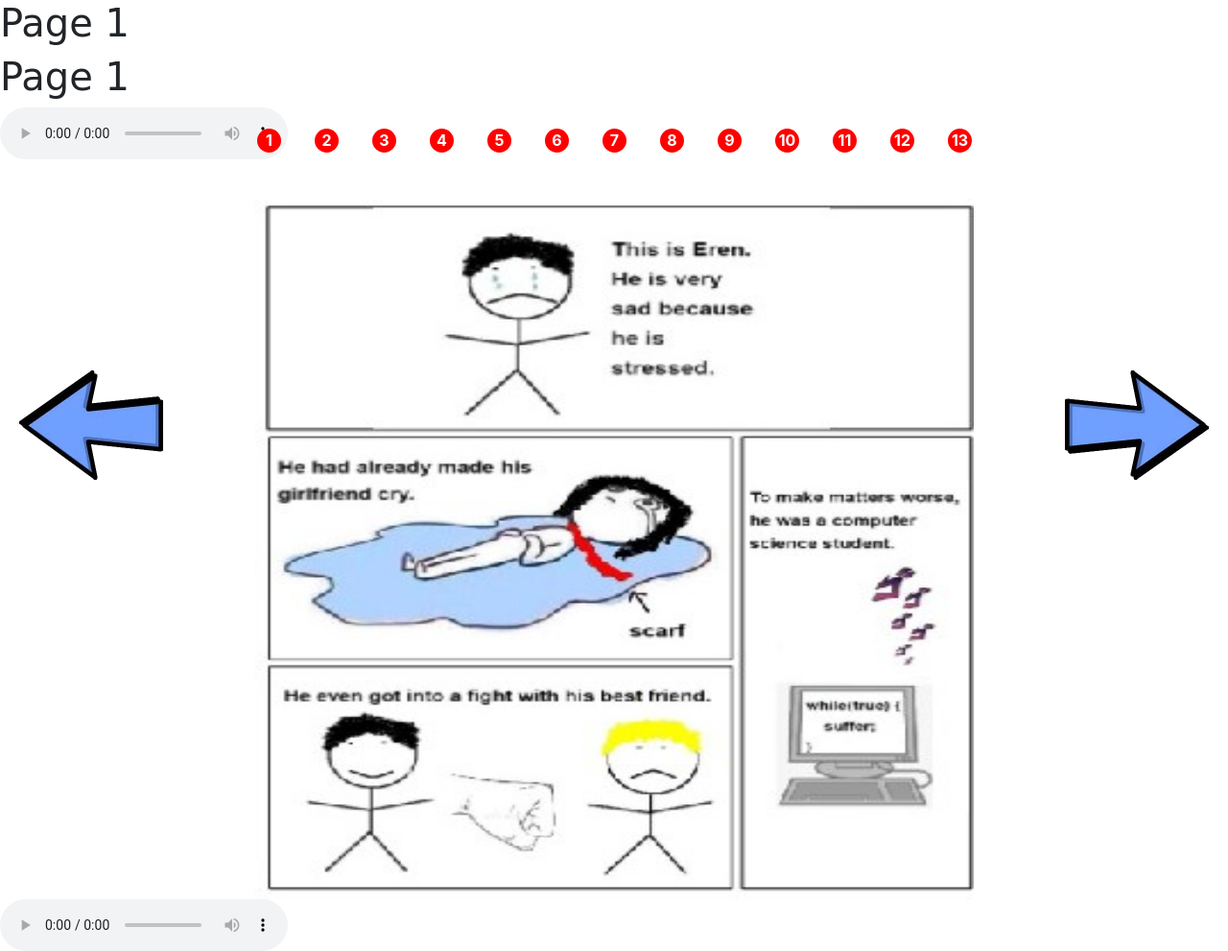
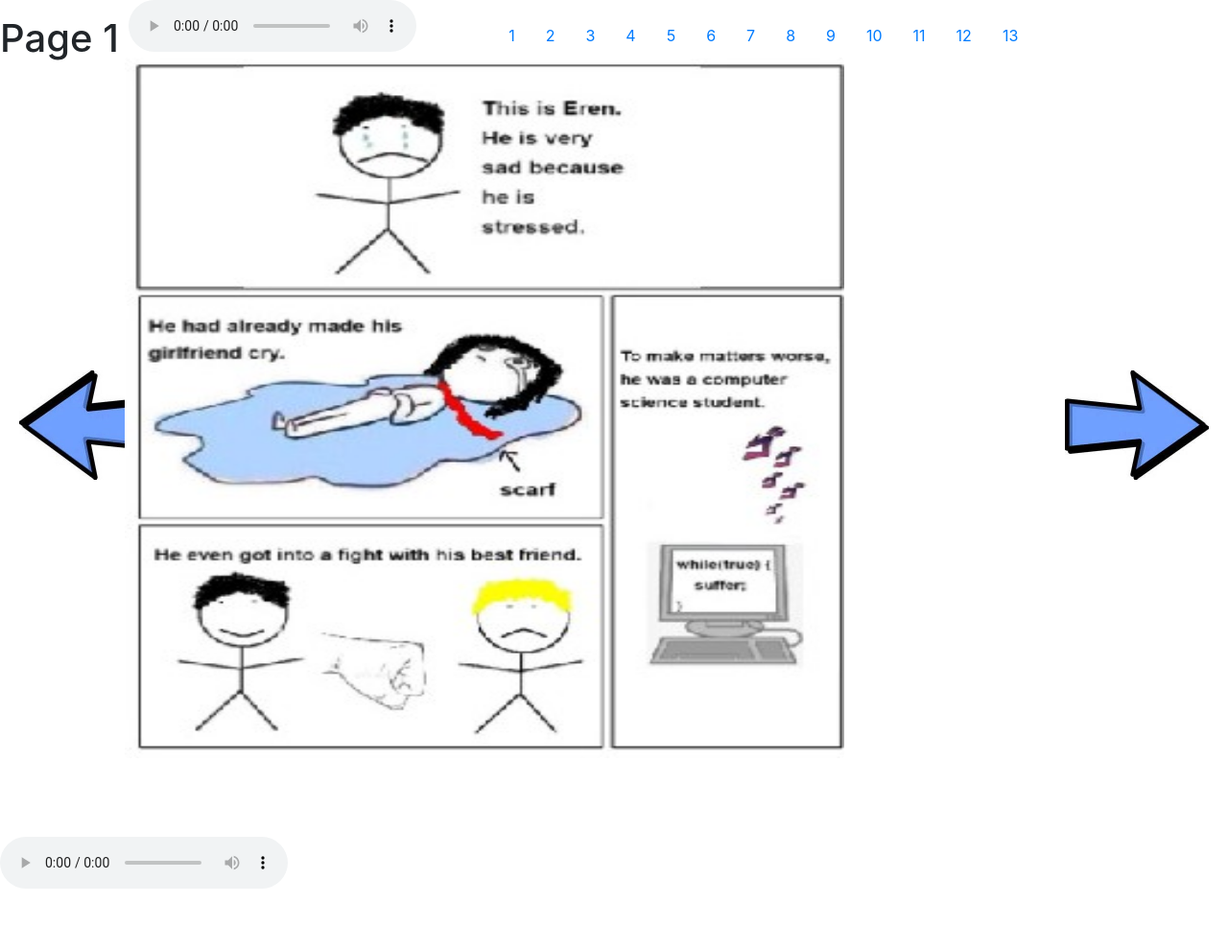
Before and after one commit to TimHanneman/Adventures_of_the_4_MATEs, a Flask app: template templates/page.html in a window 1280 px wide. Shown: the whole page at 96% size. After the commit the page ends 926 px from the top, so only its background shows below. Run offline with Flask 2, Linux system fonts and the light colour scheme; the template is opened without the code that fills it: most values are stand-ins (such as "Sample title", 1, 10 or a date in 2020); some libraries are stand-ins or nearby versions.

Commit message:
Reverting to 37f8752

```diff
--- a/CSTGP.py
+++ b/CSTGP.py
@@ -13,7 +13,3 @@ def titlePage():
 @app.route('/page<pageNumber>')
 def page(pageNumber):
     return render_template('page.html', pageNumber=int(pageNumber))
-
-@app.route('/Page<pageNumber>')
-def page5(pageNumber):
-    return render_template('page5.html', pageNumber=int(pageNumber))
--- /dev/null
+++ b/bitcoin.py
@@ -0,0 +1,19 @@
+from flask import Flask, render_template
+from flask_bootstrap import Bootstrap
+from PIL import Image
+import random
+
+app = Flask(__name__)
+bootstrap = Bootstrap(app)
+
+@app.route('/')
+def titlePage():
+    return render_template('titlePage.html')
+
+# @app.route('/page<pageNumber>')
+# def page(pageNumber):
+#     return render_template('page.html', pageNumber=int(pageNumber))
+
+@app.route('/page5')
+def page():
+    return render_template('page5.html')
--- a/static/stylesheets/style.css
+++ b/static/stylesheets/style.css
@@ -18,104 +18,17 @@ body{
 
   /* class to position the comic page */
   .center {
-      /* position: absolute;
+      position: absolute;
       bottom: 10;
       right: 400;
-      margin: 0 auto;
-      justify-content: center; */
-        text-align: center;
-  }
-
-  img{
-    /* display: block; */
-    text-align: center;
-    /* max-width:500px;
-    max-height:400px; */
-    /* min-width: ; */
   }
 
   /* class to position the navigation bar */
 .navBar {
-    position: relative;
-    top: -40;
-    margin: 0 auto;
-    text-align: center;
-    z-index: 2;
-    width: 777px;
+    position: absolute;
+    top: 10;
 }
 /* class to position navigation bar pages */
 .tab {
     tab-size: 20;
 }
-
-#nav{
-    background-color: red;
-    height: 25px;
-    width: 25px;
-    border-radius: 50%;
-    color: white;
-    text-align: center;
-    font-weight: bold;
-}
-
-h1{
-    z-index: 4;
-    font-family: "Comic Sans MS", "Comic Sans", cursive;
-}
-
-.pop-out-video{
-    margin: 20px;
-}
-.modal-dialog iframe{
-    margin: 0 auto;
-    display: block;
-}
-
-.page5-button{
-    position: absolute;
-    right: 33%;
-    top: 90%;
-    height: 50px;
-    width: 100px;
-    color: rgb(0, 179, 255);
-    background-color: red;
-}
-
-.transition {
-    background-image: url("https://media.giphy.com/media/xT77Y1T0zY1gR5qe5O/giphy.gif");
-    height: 100%;
-    background-position: center;
-    background-repeat: no-repeat;
-    background-size: cover;
-    animation: transitionOut 1s;
-    -webkit-animation-fill-mode: forwards;
-}
-
-div {
-    animation: transitionIn 0.50s;
-    -webkit-animation-fill-mode: forwards;
-}
-
-@keyframes transitionOut {
-    from {
-        opacity: 0.1;
-        transform: rotateX(0);
-    }
-
-    to {
-        opacity: 0;
-        transform: rotateX(-10deg);
-    }
-}
-
-@keyframes transitionIn {
-    from {
-        opacity: 0;
-        transform: rotateX(-10deg);
-    }
-
-    to {
-        opacity: 1;
-        transform: rotateX(0);
-    }
-}
--- a/templates/page.html
+++ b/templates/page.html
@@ -1,106 +1,117 @@
 {{bootstrap.load_css() }}
-<h1>Page {{ pageNumber }}</h1>
+<h1>Page {{ pageNumber }} <audio controls autoplay>
+    <source src="\static\audio\page{{ pageNumber  }}.mp3" type="audio/mpeg" />
+</audio></h1>
+
 <html>
-    <h1>Page {{ pageNumber }} </h1>
-    <audio controls autoplay>
-        <source src="\static\audio\page{{ pageNumber }}.mp3" type="audio/mpeg" />
-    </audio>
 <head>
     <link rel="stylesheet" href="{{ url_for('static', filename='stylesheets/style.css') }}">
+    <style>
+        .transition {
+            background-image: url("https://media.giphy.com/media/xT77Y1T0zY1gR5qe5O/giphy.gif");
+            height: 100%;
+            background-position: center;
+            background-repeat: no-repeat;
+            background-size: cover;
+            animation: transitionOut 1s;
+            -webkit-animation-fill-mode: forwards;
+        }
+
+        div {
+            animation: transitionIn 0.50s;
+            -webkit-animation-fill-mode: forwards;
+        }
+
+        @keyframes transitionOut {
+            from {
+                opacity: 0.1;
+                transform: rotateX(0);
+            }
+
+            to {
+                opacity: 0;
+                transform: rotateX(-10deg);
+            }
+        }
+
+        @keyframes transitionIn {
+            from {
+                opacity: 0;
+                transform: rotateX(-10deg);
+            }
+
+            to {
+                opacity: 1;
+                transform: rotateX(0);
+            }
+        }
+    </style>
 </head>
 
 <body>
-        <br>
+    <!-- transition when page is flipped -->
+    <div class="transition"></div>
     <!-- navigation bar -->
     <div class="navBar">
-            <!-- <pre class="tab">
-            </pre> -->
-                        <a id="nav" href="{{ url_for('page', pageNumber = 1) }}">1</a>
-            &emsp;&emsp;<a id="nav" href="{{ url_for('page', pageNumber = 2) }}">2</a>
-            &emsp;&emsp;<a id="nav" href="{{ url_for('page', pageNumber = 3) }}">3</a>
-            &emsp;&emsp;<a id="nav" href="{{ url_for('page', pageNumber = 4) }}">4</a>
-            &emsp;&emsp;<a id="nav" href="{{ url_for('page5', pageNumber = 5) }}">5</a>
-            &emsp;&emsp;<a id="nav" href="{{ url_for('page', pageNumber = 6) }}">6</a>
-            &emsp;&emsp;<a id="nav" href="{{ url_for('page', pageNumber = 7) }}">7</a>
-            &emsp;&emsp;<a id="nav" href="{{ url_for('page', pageNumber = 8) }}">8</a>
-            &emsp;&emsp;<a id="nav" href="{{ url_for('page', pageNumber = 9) }}">9</a>
-            &emsp;&emsp;<a id="nav" href="{{ url_for('page', pageNumber = 10) }}">10</a>
-            &emsp;&emsp;<a id="nav" href="{{ url_for('page', pageNumber = 11) }}">11</a>
-            &emsp;&emsp;<a id="nav" href="{{ url_for('page', pageNumber = 12) }}">12</a>
-            &emsp;&emsp;<a id="nav" href="{{ url_for('page', pageNumber = 13) }}">13</a>
+        <pre class="tab">                                                             </pre><a href="{{ url_for('page', pageNumber = 1) }}">1</a>
+        &emsp;&emsp;<a href="{{ url_for('page', pageNumber = 2) }}">2</a>
+        &emsp;&emsp;<a href="{{ url_for('page', pageNumber = 3) }}">3</a>
+        &emsp;&emsp;<a href="{{ url_for('page', pageNumber = 4) }}">4</a>
+        &emsp;&emsp;<a href="{{ url_for('page', pageNumber = 5) }}">5</a>
+        &emsp;&emsp;<a href="{{ url_for('page', pageNumber = 6) }}">6</a>
+        &emsp;&emsp;<a href="{{ url_for('page', pageNumber = 7) }}">7</a>
+        &emsp;&emsp;<a href="{{ url_for('page', pageNumber = 8) }}">8</a>
+        &emsp;&emsp;<a href="{{ url_for('page', pageNumber = 9) }}">9</a>
+        &emsp;&emsp;<a href="{{ url_for('page', pageNumber = 10) }}">10</a>
+        &emsp;&emsp;<a href="{{ url_for('page', pageNumber = 11) }}">11</a>
+        &emsp;&emsp;<a href="{{ url_for('page', pageNumber = 12) }}">12</a>
+        &emsp;&emsp;<a href="{{ url_for('page', pageNumber = 13) }}">13</a>
     </div>
-
     <!-- left arrow -->
     <div class="middleleft">
         {% if pageNumber==1 %}
         <h2>
             <a href="{{ url_for('titlePage') }}">
         </h2>
-                        <img src="/static/images/leftArrow.png"
+        <img src="/static/images/leftArrow.jpg"
              width="150"
              height="100"
              class="img-fluid rounded"
-                            alt="Page {{ pageNumber }}"
-                        >
-                    </a>
-            {% elif pageNumber==6 %}
-                <h2>
-                    <a href="{{ url_for('page5', pageNumber = pageNumber -1) }}">
-                </h2>
-                        <img src="/static/images/leftArrow.png"
-                            width="150"
-                            height="100"
-                            class="img-fluid rounded"
-                            alt="Page 5"
-                        >
+             alt="Page {{ pageNumber }}">
         </a>
         {% else %}
         <h2>
             <a href="{{ url_for('page', pageNumber = pageNumber - 1) }}">
         </h2>
-                        <img src="/static/images/leftArrow.png"
+        <img src="/static/images/leftArrow.jpg"
              width="150"
              height="100"
              class="img-fluid rounded"
-                            alt="Page {{ pageNumber }}"
-                        >
+             alt="Page {{ pageNumber }}">
         </a>
         {% endif %}
     </div>
     <!-- right arrow -->
     <div class="middleright">
-            {% if pageNumber==12 %}
+        {% if pageNumber==13 %}
         <h2>
             <a href="{{ url_for('titlePage') }}">
         </h2>
-                        <img src="/static/images/homeIcon.png"
+        <img src="/static/images/homeIcon.jpg"
              width="100"
              height="100"
              class="img-fluid rounded"
-                            alt="Title Page"
-                        >
-                    </a>
-            {% elif pageNumber==4 %}
-                <h2>
-                    <a href="{{ url_for('page5', pageNumber = pageNumber +1) }}">
-                </h2>
-                        <img src="/static/images/rightArrow.png"
-                            width="150"
-                            height="100"
-                            class="img-fluid rounded"
-                            alt="Page 5"
-                        >
+             alt="Title Page">
         </a>
         {% else %}
         <h2>
             <a href="{{ url_for('page', pageNumber = pageNumber + 1) }}">
         </h2>
-                        <img src="/static/images/rightArrow.png"
+        <img src="/static/images/rightArrow.jpg"
              width="150"
              height="100"
              class="img-fluid rounded"
-                            alt="Page {{ pageNumber }}"
-                        >
+             alt="Page {{ pageNumber }}">
         </a>
         {% endif %}
     </div>
@@ -111,8 +122,7 @@
              width="750"
              height="730"
              class="rounded img_fluid"
-                alt="Page {{ pageNumber }}"
-            >
+             alt="Page {{ pageNumber }}">
     </div>
     <audio controls autoplay>
         <source src="\static\audio\page{{ pageNumber  }}.mp3" type="audio/mpeg" />
--- a/templates/titlePage.html
+++ b/templates/titlePage.html
@@ -10,7 +10,7 @@
     <h2>
         <a href="{{ url_for('page', pageNumber = 1) }}">
     </h2>
-            <img src="/static/images/rightArrow.png"
+            <img src="/static/images/rightArrow.jpg"
                 width="150"
                 height="100"
                 class="img-fluid rounded"
```
Also changed, not shown: templates/page5.html (+8 -104 lines), static/images/homeIcon.jpg (added), static/images/leftArrow.jpg (added), static/images/rightArrow.jpg (added), 2 other files. Lines whose indentation alone changed are shown as unchanged.
